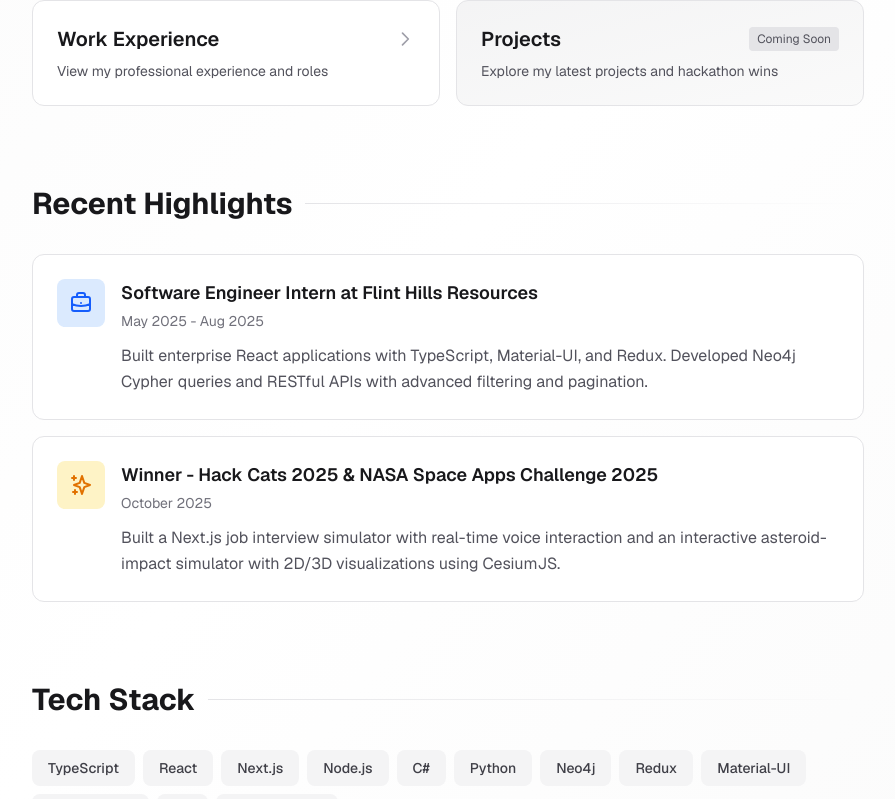
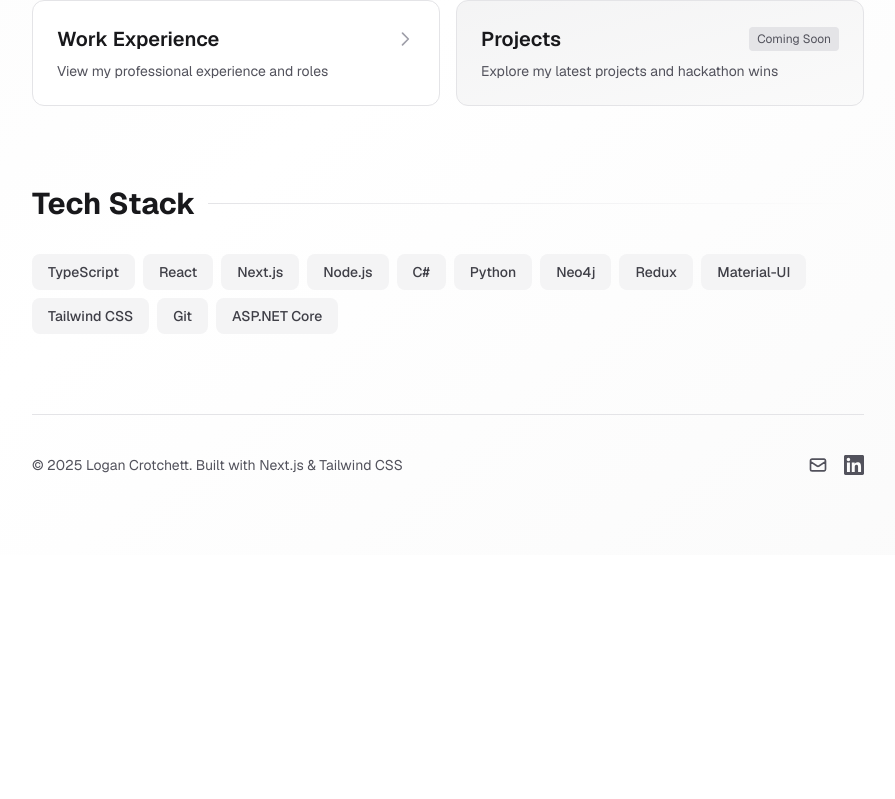
Before and after one commit to Loganaan/personal-website, a Next.js app: page / in a window 1280 px wide. Shown: the part 536-1335 px from the top of the page, without its empty margins (192-1087 px from the left). After the commit the page ends 1091 px from the top, so only its background shows below. Built offline with nearby package versions, Linux system fonts and the light colour scheme.

Commit message:
Removed highlights

```diff
--- a/app/page.tsx
+++ b/app/page.tsx
@@ -84,55 +84,6 @@ export default function Home() {
           </div>
         </nav>
 
-        {/* Highlights */}
-        <section className="mb-20">
-          <div className="flex items-center gap-3 mb-8">
-            <h2 className="text-3xl font-bold text-zinc-900 dark:text-zinc-100">Recent Highlights</h2>
-            <div className="flex-1 h-px bg-gradient-to-r from-zinc-200 dark:from-zinc-800 to-transparent"></div>
-          </div>
-          <div className="space-y-4">
-            <div className="bg-white dark:bg-zinc-800 border border-zinc-200 dark:border-zinc-700 rounded-xl p-6 hover:shadow-md transition-shadow">
-              <div className="flex items-start gap-4">
-                <div className="flex-shrink-0 w-12 h-12 bg-blue-100 dark:bg-blue-900/30 rounded-lg flex items-center justify-center">
-                  <svg className="w-6 h-6 text-blue-600 dark:text-blue-400" fill="none" stroke="currentColor" viewBox="0 0 24 24">
-                    <path strokeLinecap="round" strokeLinejoin="round" strokeWidth={2} d="M21 13.255A23.931 23.931 0 0112 15c-3.183 0-6.22-.62-9-1.745M16 6V4a2 2 0 00-2-2h-4a2 2 0 00-2 2v2m4 6h.01M5 20h14a2 2 0 002-2V8a2 2 0 00-2-2H5a2 2 0 00-2 2v10a2 2 0 002 2z" />
-                  </svg>
-                </div>
-                <div className="flex-1">
-                  <h3 className="font-semibold text-lg text-zinc-900 dark:text-zinc-100 mb-1">
-                    Software Engineer Intern at Flint Hills Resources
-                  </h3>
-                  <p className="text-sm text-zinc-500 dark:text-zinc-400 mb-3">May 2025 - Aug 2025</p>
-                  <p className="text-zinc-600 dark:text-zinc-400 leading-relaxed">
-                    Built enterprise React applications with TypeScript, Material-UI, and Redux.
-                    Developed Neo4j Cypher queries and RESTful APIs with advanced filtering and pagination.
-                  </p>
-                </div>
-              </div>
-            </div>
-
-            <div className="bg-white dark:bg-zinc-800 border border-zinc-200 dark:border-zinc-700 rounded-xl p-6 hover:shadow-md transition-shadow">
-              <div className="flex items-start gap-4">
-                <div className="flex-shrink-0 w-12 h-12 bg-amber-100 dark:bg-amber-900/30 rounded-lg flex items-center justify-center">
-                  <svg className="w-6 h-6 text-amber-600 dark:text-amber-400" fill="none" stroke="currentColor" viewBox="0 0 24 24">
-                    <path strokeLinecap="round" strokeLinejoin="round" strokeWidth={2} d="M5 3v4M3 5h4M6 17v4m-2-2h4m5-16l2.286 6.857L21 12l-5.714 2.143L13 21l-2.286-6.857L5 12l5.714-2.143L13 3z" />
-                  </svg>
-                </div>
-                <div className="flex-1">
-                  <h3 className="font-semibold text-lg text-zinc-900 dark:text-zinc-100 mb-1">
-                    Winner - Hack Cats 2025 & NASA Space Apps Challenge 2025
-                  </h3>
-                  <p className="text-sm text-zinc-500 dark:text-zinc-400 mb-3">October 2025</p>
-                  <p className="text-zinc-600 dark:text-zinc-400 leading-relaxed">
-                    Built a Next.js job interview simulator with real-time voice interaction and an
-                    interactive asteroid-impact simulator with 2D/3D visualizations using CesiumJS.
-                  </p>
-                </div>
-              </div>
-            </div>
-          </div>
-        </section>
-
         {/* Skills Section */}
         <section className="mb-20">
           <div className="flex items-center gap-3 mb-8">
```
